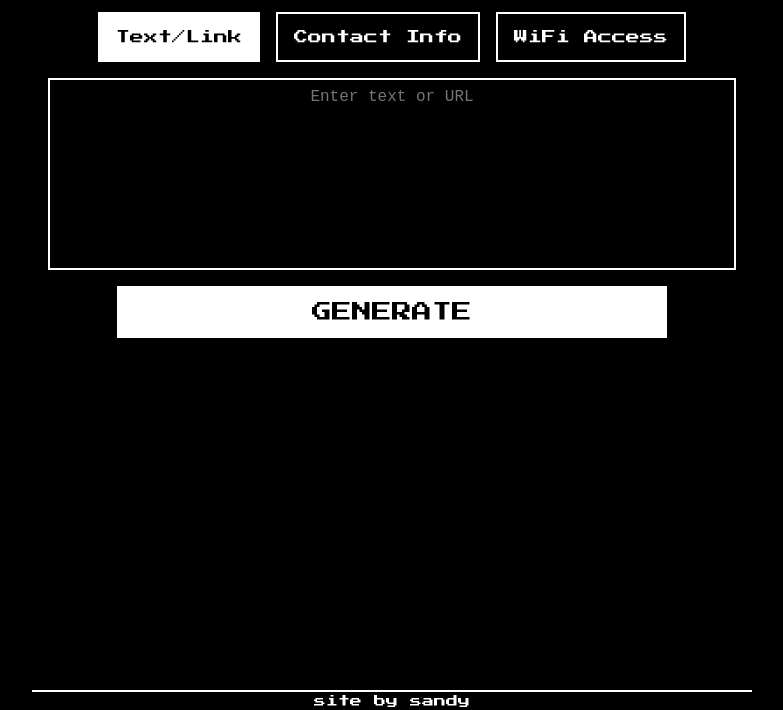
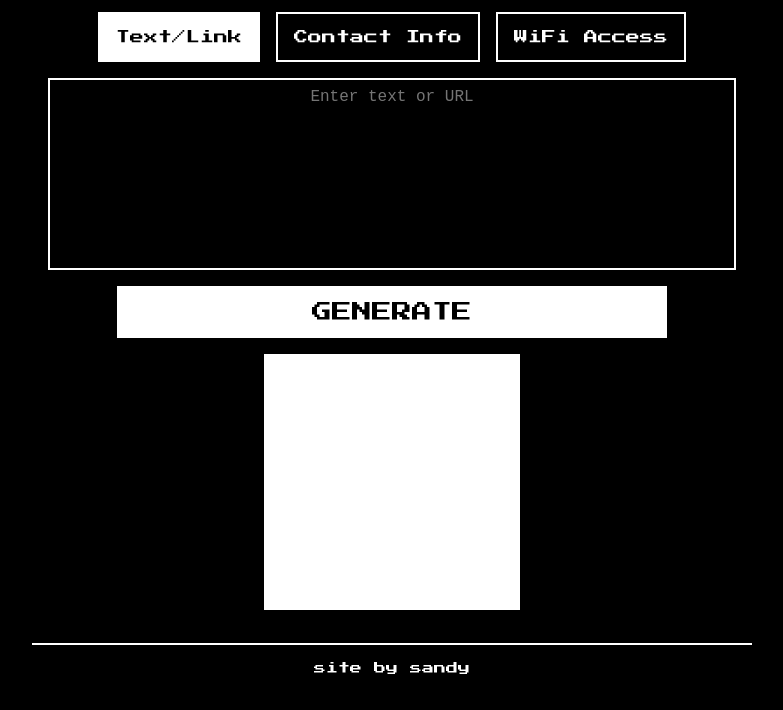
Before and after one commit to sandyfletcher/QRGNRTR, a plain HTML site: page index.html in a window 1280 px wide. Shown: the part 109-819 px from the top of the page, without its empty margins (248-1031 px from the left). Drawn offline with Linux system fonts and the light colour scheme.

Commit message:
fixed padding, added white

```diff
--- a/style.css
+++ b/style.css
@@ -167,37 +167,25 @@ button:hover {
     justify-content: center;
     align-items: center;
 }
-
-/* In style.css, modify the QR code container styles */
-
 #qr-container {
-    width: 320px;
-    height: 320px;
+    width: 16rem;
+    height: 16rem;
     display: flex;
     justify-content: center;
     align-items: center;
     position: relative;
     transition: opacity 0.3s ease;
+    background-color: white;
 }
-
 #qr-container.loading {
     opacity: 0;
 }
-
 #qr-container img {
     max-width: 100%;
     height: auto;
     display: block;
     transition: opacity 0.3s ease;
 }
-
-/* Optional loading animation */
-@keyframes pulse {
-    0% { opacity: 0.5; }
-    50% { opacity: 1; }
-    100% { opacity: 0.5; }
-}
-
 #qr-container.loading::after {
     content: "";
     position: absolute;
@@ -209,7 +197,6 @@ button:hover {
     background-color: white;
     animation: pulse 1.5s infinite;
 }
-
 /* CHECKBOXES */
 .checkbox-container {
     display: flex;
```
